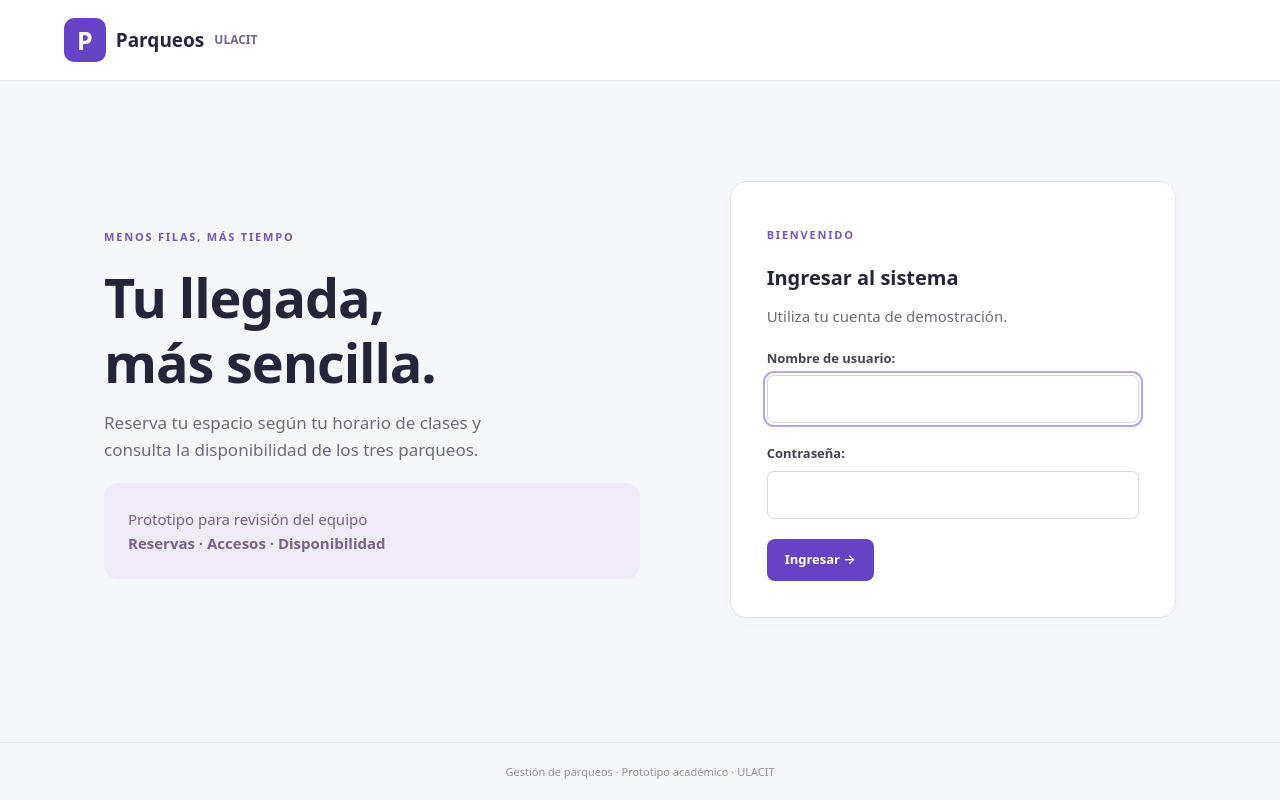
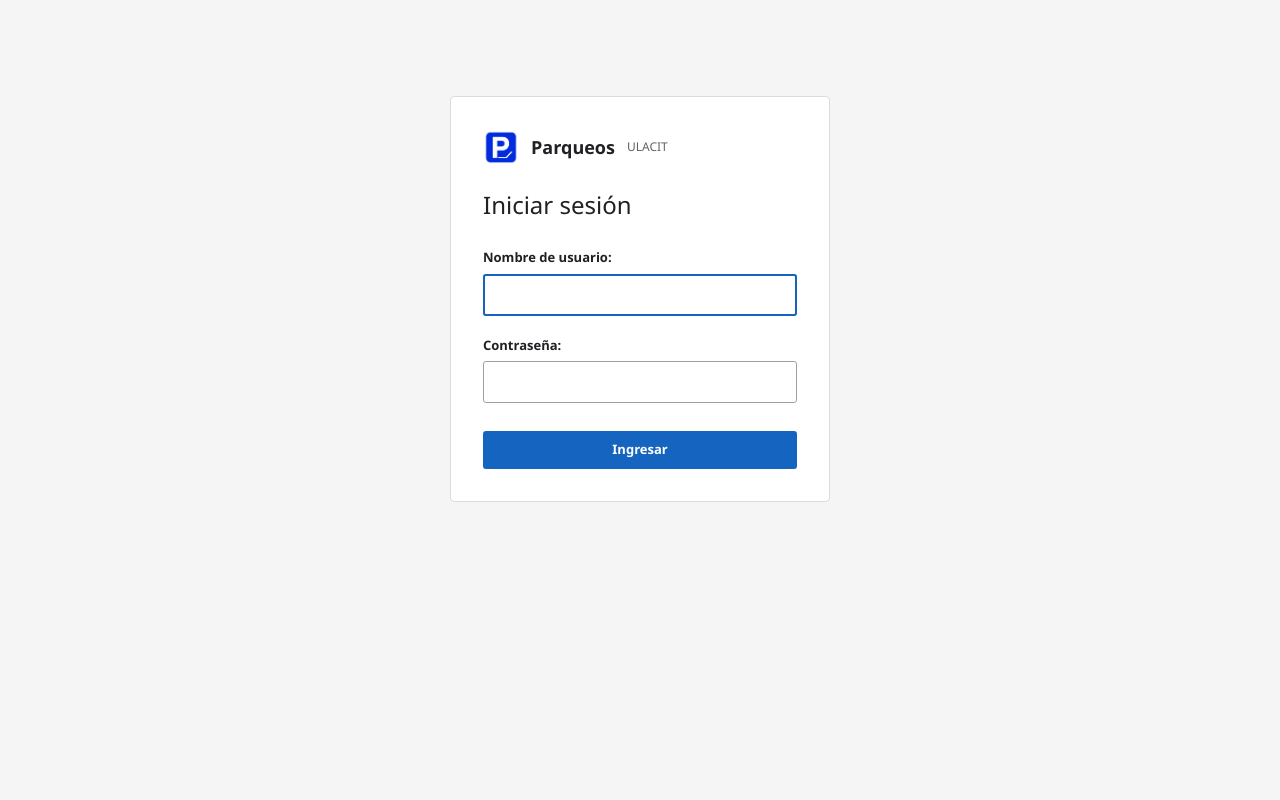
Before and after one commit to Hilvvy/gestion-parqueos, a Django app: page /login/ in a window 1280 px wide. Run offline with Django 5.2, Linux system fonts and the light colour scheme.

Commit message:
style: simplify interface and add parking brand logo

```diff
--- a/static/parking/style.css
+++ b/static/parking/style.css
@@ -1,374 +1,129 @@
-*{
-  box-sizing:border-box;
+* { box-sizing: border-box; }
+:root {
+  color-scheme: light;
+  --primary: #1565c0;
+  --ink: #202124;
+  --muted: #5f6368;
+  --line: #dadce0;
+  --surface: #fff;
 }
-body{
-  margin:0;
-  background:#f6f7fb;
-  color:#24253a;
-  font:15px/1.6 system-ui,-apple-system,BlinkMacSystemFont,"Segoe UI",sans-serif;
+body {
+  margin: 0;
+  background: #f5f5f5;
+  color: var(--ink);
+  font: 14px/1.5 "Segoe UI", Roboto, Arial, sans-serif;
 }
-a{
-  color:#6344c9;
-  text-decoration:none;
+a { color: var(--primary); text-decoration: none; }
+a:hover { text-decoration: underline; }
+.app-bar {
+  min-height: 64px;
+  padding: 0 32px;
+  background: var(--surface);
+  border-bottom: 1px solid var(--line);
+  display: flex;
+  justify-content: space-between;
+  align-items: center;
+  gap: 24px;
 }
-a:hover{
-  text-decoration:underline;
+.brand { display: flex; align-items: center; gap: 12px; color: var(--ink); font-size: 18px; font-weight: 600; white-space: nowrap; }
+.brand:hover { text-decoration: none; }
+.brand small { font-size: 12px; color: var(--muted); font-weight: 400; }
+.logo { display: block; width: 36px; height: 36px; object-fit: contain; flex-shrink: 0; }
+nav { display: flex; align-items: center; gap: 8px; align-self: stretch; }
+nav > a { display: flex; align-items: center; padding: 0 16px; color: var(--muted); border-bottom: 3px solid transparent; padding-top: 3px; }
+nav > a:hover { background: #f5f7fa; text-decoration: none; }
+nav > a[aria-current="page"] { color: var(--primary); border-bottom-color: var(--primary); }
+.username { color: var(--muted); border-left: 1px solid var(--line); padding-left: 20px; margin-left: 12px; }
+main { max-width: 1168px; margin: auto; padding: 32px 24px 56px; }
+h1 { font-size: 28px; line-height: 1.3; font-weight: 400; margin: 0; }
+h2 { font-size: 18px; font-weight: 600; margin: 0; }
+h3 { font-size: 15px; font-weight: 600; margin: 0; }
+p { margin: 0 0 20px; color: var(--muted); }
+.heading, .section-heading { display: flex; align-items: center; justify-content: space-between; gap: 16px; }
+.heading { margin-bottom: 28px; }
+.section-heading { margin: 28px 0 12px; }
+.section-heading > span { color: var(--muted); font-size: 12px; }
+.card { background: var(--surface); border: 1px solid var(--line); border-radius: 4px; padding: 24px; }
+.lots { display: grid; grid-template-columns: repeat(3, 1fr); gap: 16px; }
+.lot { padding: 20px 24px; }
+.number { font-size: 40px; line-height: 1.2; font-weight: 400; margin: 16px 0 4px; font-variant-numeric: tabular-nums; }
+.lot p { margin-bottom: 16px; font-size: 13px; }
+.lot small { color: var(--muted); font-size: 12px; }
+.meter { height: 4px; background: #e3eaf2; margin-bottom: 8px; overflow: hidden; }
+.meter span { display: block; background: var(--primary); height: 100%; transition: width .2s; }
+.button, button {
+  display: inline-flex;
+  align-items: center;
+  justify-content: center;
+  min-height: 38px;
+  padding: 8px 18px;
+  border: 1px solid transparent;
+  border-radius: 3px;
+  background: var(--primary);
+  color: #fff;
+  font: 600 13px/1.5 "Segoe UI", Roboto, Arial, sans-serif;
+  cursor: pointer;
+  white-space: nowrap;
 }
-header{
-  background:#fff;
-  border-bottom:1px solid #e5e5ed;
-  padding:18px max(5%,calc((100% - 1180px)/2));
-  display:flex;
-  justify-content:space-between;
-  align-items:center;
-  gap:24px;
+.button:hover, button:hover { background: #0d4f9a; text-decoration: none; }
+.quiet, .secondary { background: transparent; color: var(--primary); }
+.quiet:hover, .secondary:hover { background: #eaf1fb; }
+.secondary { border-color: var(--line); }
+.table-wrap { padding: 0; overflow-x: auto; }
+table { width: 100%; border-collapse: collapse; text-align: left; white-space: nowrap; }
+th { background: #fafafa; color: var(--muted); font-size: 12px; font-weight: 600; padding: 12px 20px; }
+td { padding: 14px 20px; border-top: 1px solid #e8eaed; }
+tbody tr:hover { background: #fafbfc; }
+td strong { font-weight: 600; }
+td small { color: var(--muted); }
+.badge { display: inline-block; padding: 3px 8px; font-size: 12px; border-radius: 3px; background: #f0f1f2; color: #4b5057; }
+.badge.confirmed { background: #e8f0fe; color: #174ea6; }
+.badge.inside { background: #e6f4ea; color: #137333; }
+.badge.cancelled { background: #fce8e6; color: #a52714; }
+.empty { text-align: center; color: var(--muted); padding: 32px 20px; }
+.schedules { margin-top: 32px; }
+.schedules h2 { margin-bottom: 12px; }
+.schedule { display: flex; justify-content: space-between; gap: 16px; border-bottom: 1px solid var(--line); padding: 12px 0; }
+.schedule strong { font-weight: 400; }
+.schedule span { color: var(--muted); white-space: nowrap; }
+.back { display: inline-block; margin-bottom: 16px; }
+.reservation-form { max-width: 600px; }
+.form-help { font-size: 13px; }
+label { display: block; font-size: 13px; font-weight: 600; color: var(--ink); margin-bottom: 6px; }
+input, select { width: 100%; min-height: 42px; font: inherit; background: #fff; color: var(--ink); padding: 9px 12px; border: 1px solid #9aa0a6; border-radius: 3px; }
+input:hover, select:hover { border-color: var(--ink); }
+:focus-visible { outline: 2px solid var(--primary); outline-offset: 3px; }
+input:focus, select:focus { outline: 2px solid var(--primary); outline-offset: -2px; }
+.form-actions { display: flex; gap: 12px; margin-top: 28px; }
+.errorlist { color: #b3261e; font-size: 13px; padding-left: 20px; }
+.search { display: flex; align-items: center; gap: 12px; margin-bottom: 20px; }
+.search label { margin: 0; }
+.search input { max-width: 240px; }
+.message { padding: 12px 16px; border-left: 3px solid #137333; background: #e6f4ea; margin-bottom: 24px; color: #137333; }
+.message.error { border-left-color: #b3261e; background: #fce8e6; color: #a52714; }
+.login { max-width: 380px; margin: 64px auto; padding: 32px; }
+.login-brand { margin-bottom: 24px; }
+.login h1 { font-size: 24px; margin-bottom: 28px; }
+.login button { width: 100%; margin-top: 8px; }
+@media (max-width: 760px) {
+  .app-bar { padding: 16px 20px 0; flex-wrap: wrap; gap: 12px; }
+  nav { width: 100%; min-height: 48px; flex-wrap: wrap; gap: 4px; }
+  nav > a { padding: 10px 8px; }
+  .username { margin-left: auto; padding-left: 8px; font-size: 12px; }
+  nav .quiet { padding: 8px; }
+  main { padding: 24px 16px 40px; }
+  .lots { grid-template-columns: 1fr; gap: 12px; }
+  .lot { display: grid; grid-template-columns: 1fr auto; column-gap: 16px; padding: 16px; }
+  .lot h3 { align-self: center; }
+  .number { grid-column: 2; grid-row: 1 / 3; margin: 0; font-size: 36px; align-self: center; }
+  .lot p { margin: 2px 0 12px; }
+  .lot .meter, .lot small { grid-column: 1 / -1; }
+  .heading { gap: 12px; }
+  h1 { font-size: 25px; }
+  .section-heading { flex-wrap: wrap; gap: 4px; }
+  .search { flex-wrap: wrap; }
+  .search label { width: 100%; }
+  .search input { flex: 1; min-width: 140px; max-width: none; width: auto; }
+  .schedule { flex-direction: column; gap: 4px; }
+  .login { margin: 32px auto; padding: 24px; }
 }
-.brand{
-  display:flex;
-  align-items:center;
-  gap:10px;
-  font-size:19px;
-  font-weight:750;
-  color:#29243f;
-  white-space:nowrap;
-}
-.brand small{
-  font-size:12px;
-  color:#73658d;
-}
-.logo{
-  background:#6543c4;
-  color:white;
-  border-radius:10px;
-  padding:2px 13px;
-  font-size:25px;
-}
-nav{
-  display:flex;
-  align-items:center;
-  gap:24px;
-}
-nav span{
-  color:#77778a;
-}
-main{
-  max-width:1180px;
-  margin:auto;
-  padding:40px 24px 64px;
-  min-height:80vh;
-}
-h1{
-  font-size:36px;
-  line-height:1.2;
-  letter-spacing:-1.1px;
-  margin:8px 0 14px;
-}
-h2{
-  font-size:20px;
-  line-height:1.4;
-  margin:0 0 12px;
-}
-p{
-  color:#6b6b80;
-  margin:8px 0 20px;
-}
-.eyebrow{
-  font-size:11px;
-  font-weight:750;
-  letter-spacing:1.8px;
-  color:#7655bf;
-}
-.heading,.section-heading{
-  display:flex;
-  justify-content:space-between;
-  align-items:center;
-  gap:20px;
-}
-.heading{
-  margin:8px 0 32px;
-}
-.section-heading{
-  margin:30px 0 15px;
-}
-.section-heading span{
-  font-size:12px;
-  color:#74748a;
-}
-.live{
-  color:#438466!important;
-}
-.card{
-  background:white;
-  border:1px solid #e4e3ed;
-  border-radius:16px;
-  padding:26px;
-  box-shadow:0 4px 15px #27224504;
-}
-.lots{
-  display:grid;
-  grid-template-columns:repeat(3,1fr);
-  gap:20px;
-}
-.tag{
-  font-size:12px;
-  color:#6d51ad;
-  background:#f1edfa;
-  padding:5px 10px;
-  border-radius:6px;
-}
-.number{
-  font-size:48px;
-  letter-spacing:-2px;
-  font-weight:750;
-  line-height:1.2;
-  margin-top:20px;
-}
-.lot p{
-  font-size:13px;
-  margin:0 0 18px;
-}
-.lot small{
-  font-size:12px;
-  color:#808093;
-}
-.meter{
-  height:6px;
-  background:#eeeaf7;
-  border-radius:8px;
-  overflow:hidden;
-  margin-bottom:10px;
-}
-.meter span{
-  display:block;
-  background:#8161cb;
-  height:100%;
-}
-.button,button{
-  display:inline-block;
-  border:0;
-  border-radius:8px;
-  background:#6643c5;
-  color:white;
-  font-family:inherit;
-  font-size:13px;
-  font-weight:600;
-  line-height:1.5;
-  padding:11px 18px;
-  cursor:pointer;
-  white-space:nowrap;
-}
-.button:hover,button:hover{
-  background:#5133a3;
-  text-decoration:none;
-}
-.quiet{
-  background:transparent;
-  color:#7252b7;
-  padding:5px 8px;
-}
-.quiet:hover{
-  background:#f1edfa;
-}
-.table-wrap{
-  padding:0;
-  overflow:auto;
-}
-table{
-  width:100%;
-  border-collapse:collapse;
-  text-align:left;
-  white-space:nowrap;
-}
-th{
-  font-size:11px;
-  text-transform:uppercase;
-  letter-spacing:.7px;
-  background:#fbfafe;
-  color:#79758b;
-  padding:16px 22px;
-}
-td{
-  padding:18px 22px;
-  border-top:1px solid #eeedf4;
-  font-size:13px;
-}
-td small{
-  color:#858196;
-}
-.badge{
-  padding:5px 10px;
-  border-radius:20px;
-  font-size:11px;
-  background:#f0edf7;
-  color:#66528c;
-}
-.badge.confirmed{
-  background:#edf1ff;
-  color:#5164b1;
-}
-.badge.inside{
-  background:#e7f6ed;
-  color:#27734b;
-}
-.badge.cancelled{
-  background:#f9ecec;
-  color:#ad5555;
-}
-.empty{
-  text-align:center;
-  padding:44px;
-  color:#7b758d;
-}
-.schedules{
-  margin-top:34px;
-}
-.schedule{
-  display:flex;
-  justify-content:space-between;
-  padding:13px 0;
-  border-bottom:1px solid #e6e4ef;
-  font-size:13px;
-}
-.schedule span{
-  color:#777187;
-}
-.form-grid{
-  display:grid;
-  grid-template-columns:1.3fr 1fr;
-  gap:35px;
-  max-width:900px;
-}
-label{
-  display:block;
-  font-size:13px;
-  font-weight:650;
-  color:#454156;
-  margin-bottom:7px;
-}
-input,select{
-  width:100%;
-  font:inherit;
-  border:1px solid #d9d5e5;
-  background:#fff;
-  border-radius:7px;
-  padding:11px;
-  color:#29243f;
-}
-input:focus,select:focus{
-  outline:2px solid #b7a5e4;
-  outline-offset:2px;
-}
-.errorlist{
-  color:#b33e4b;
-  padding-left:20px;
-  font-size:13px;
-}
-.note{
-  padding:24px;
-  background:#efebf8;
-  border-radius:14px;
-  color:#76638e;
-  align-self:start;
-}
-.note p{
-  color:#76638e;
-}
-.back{
-  font-size:13px;
-}
-.search{
-  display:flex;
-  align-items:center;
-  gap:15px;
-  margin-bottom:25px;
-}
-.search input{
-  max-width:240px;
-}
-.search label{
-  margin:0;
-}
-.search a{
-  font-size:13px;
-}
-.message{
-  padding:13px 20px;
-  border-radius:8px;
-  margin-bottom:20px;
-  background:#e7f5ed;
-  color:#326546;
-}
-.message.error{
-  background:#fbecee;
-  color:#9e3d4a;
-}
-.login-grid{
-  display:grid;
-  grid-template-columns:1.2fr 1fr;
-  gap:90px;
-  align-items:center;
-  padding:60px 30px;
-}
-.login-grid h1{
-  font-size:54px;
-}
-.intro{
-  font-size:17px;
-  max-width:440px;
-}
-.login{
-  padding:36px;
-}
-.login .errorlist{
-  padding-left:18px;
-}
-footer{
-  text-align:center;
-  font-size:11px;
-  color:#9690a5;
-  padding:20px;
-  border-top:1px solid #e9e6ef;
-}
-@media(max-width:760px){
-  header{
-    padding:15px 20px;
-    flex-wrap:wrap;
-  }
-  nav{
-    gap:12px;
-    font-size:12px;
-    flex-wrap:wrap;
-  }
-  .lots,.form-grid,.login-grid{
-    grid-template-columns:1fr;
-  }
-  .login-grid{
-    padding:15px 0;
-    gap:25px;
-  }
-  .login-grid h1{
-    font-size:40px;
-  }
-  .heading{
-    align-items:start;
-    flex-direction:column;
-  }
-  h1{
-    font-size:29px;
-  }
-  .section-heading{
-    align-items:start;
-    flex-direction:column;
-    gap:0;
-  }
-  .search{
-    flex-wrap:wrap;
-  }
-  .schedule{
-    gap:15px;
-    flex-wrap:wrap;
-  }
-  main{
-    padding:25px 18px 40px;
-  }
-}
--- a/templates/base.html
+++ b/templates/base.html
@@ -1,24 +1,30 @@
-{% load static %}<!DOCTYPE html>
+{% load static %}
+<!DOCTYPE html>
 <html lang="es">
 <head>
-<meta charset="utf-8">
-<meta name="viewport" content="width=device-width, initial-scale=1">
-<title>{% block title %}Parqueos ULACIT
-{% endblock %}</title>
-<link rel="stylesheet" href="{% static 'parking/style.css' %}">
+  <meta charset="utf-8">
+  <meta name="viewport" content="width=device-width, initial-scale=1">
+  <title>{% block title %}Parqueos ULACIT{% endblock %}</title>
+  <link rel="icon" type="image/png" href="{% static 'parking/logo.png' %}">
+  <link rel="apple-touch-icon" href="{% static 'parking/logo.png' %}">
+  <link rel="stylesheet" href="{% static 'parking/style.css' %}?v=4">
 </head>
 <body>
-<header>
-<a class="brand" href="{% url 'dashboard' %}">
-<span class="logo">P</span> Parqueos <small>ULACIT</small>
-</a>{% if user.is_authenticated %}<nav>
-<a href="{% url 'dashboard' %}">Mi espacio</a>{% if user.is_staff %}<a href="{% url 'access' %}">Control de acceso</a>{% endif %}<span>{{ user.username }}</span>
-<form method="post" action="{% url 'logout' %}">{% csrf_token %}<button class="quiet">Salir</button>
-</form>
-</nav>{% endif %}</header>
-<main>{% for message in messages %}<div class="message {{ message.tags }}" role="status">{{ message }}</div>{% endfor %}{% block content %}
-
-{% endblock %}</main>
-<footer>Gestión de parqueos · Prototipo académico · ULACIT</footer>{% block scripts %}
-{% endblock %}</body>
+  {% block topbar %}<header class="app-bar">
+    <a class="brand" href="{% url 'dashboard' %}"><img class="logo" src="{% static 'parking/logo.png' %}" alt="" width="36" height="36">Parqueos <small>ULACIT</small></a>
+    {% if user.is_authenticated %}
+    <nav aria-label="Navegación principal">
+      <a href="{% url 'dashboard' %}" {% if request.resolver_match.url_name == 'dashboard' %}aria-current="page"{% endif %}>Reservas</a>
+      {% if user.is_staff %}<a href="{% url 'access' %}" {% if request.resolver_match.url_name == 'access' %}aria-current="page"{% endif %}>Control de acceso</a>{% endif %}
+      <span class="username">{{ user.username }}</span>
+      <form method="post" action="{% url 'logout' %}">{% csrf_token %}<button class="quiet">Salir</button></form>
+    </nav>
+    {% endif %}
+  </header>{% endblock %}
+  <main>
+    {% for message in messages %}<div class="message {{ message.tags }}" role="status">{{ message }}</div>{% endfor %}
+    {% block content %}{% endblock %}
+  </main>
+  {% block scripts %}{% endblock %}
+</body>
 </html>
--- a/templates/registration/login.html
+++ b/templates/registration/login.html
@@ -1,19 +1,15 @@
-{% extends 'base.html' %}{% block content %}
-<div class="login-grid">
-<section>
-<p class="eyebrow">MENOS FILAS, MÁS TIEMPO</p>
-<h1>Tu llegada,<br>más sencilla.</h1>
-<p class="intro">Reserva tu espacio según tu horario de clases y consulta la disponibilidad de los tres parqueos.</p>
-<div class="note">Prototipo para revisión del equipo<br>
-<strong>Reservas · Accesos · Disponibilidad</strong>
-</div>
+{% extends 'base.html' %}
+{% load static %}
+{% block topbar %}{% endblock %}
+{% block content %}
+<section class="card login">
+  <div class="brand login-brand"><img class="logo" src="{% static 'parking/logo.png' %}" alt="" width="36" height="36">Parqueos <small>ULACIT</small></div>
+  <h1>Iniciar sesión</h1>
+  <form method="post">
+    {% csrf_token %}
+    {{ form.as_p }}
+    {% if next %}<input type="hidden" name="next" value="{{ next }}">{% endif %}
+    <button>Ingresar</button>
+  </form>
 </section>
-<section class="card login">
-<p class="eyebrow">BIENVENIDO</p>
-<h2>Ingresar al sistema</h2>
-<p>Utiliza tu cuenta de demostración.</p>
-<form method="post">{% csrf_token %}{{ form.as_p }}{% if next %}<input type="hidden" name="next" value="{{ next }}">{% endif %}<button>Ingresar →</button>
-</form>
-</section>
-</div>
 {% endblock %}
```
Also changed, not shown: templates/parking/access.html (+2 -5 lines), templates/parking/dashboard.html (+9 -11 lines), templates/parking/reserve.html (+11 -21 lines), static/parking/logo.png (added).
